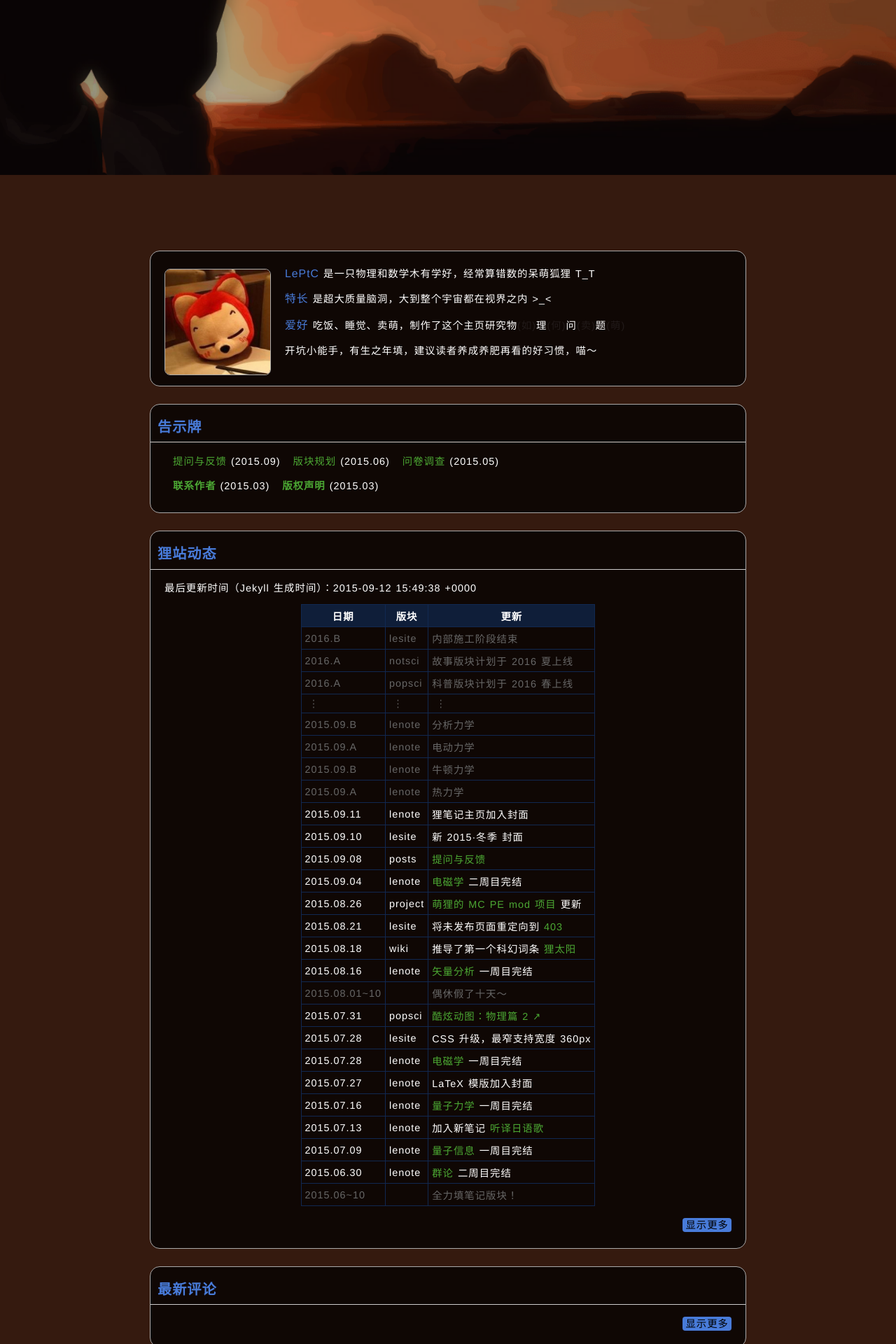
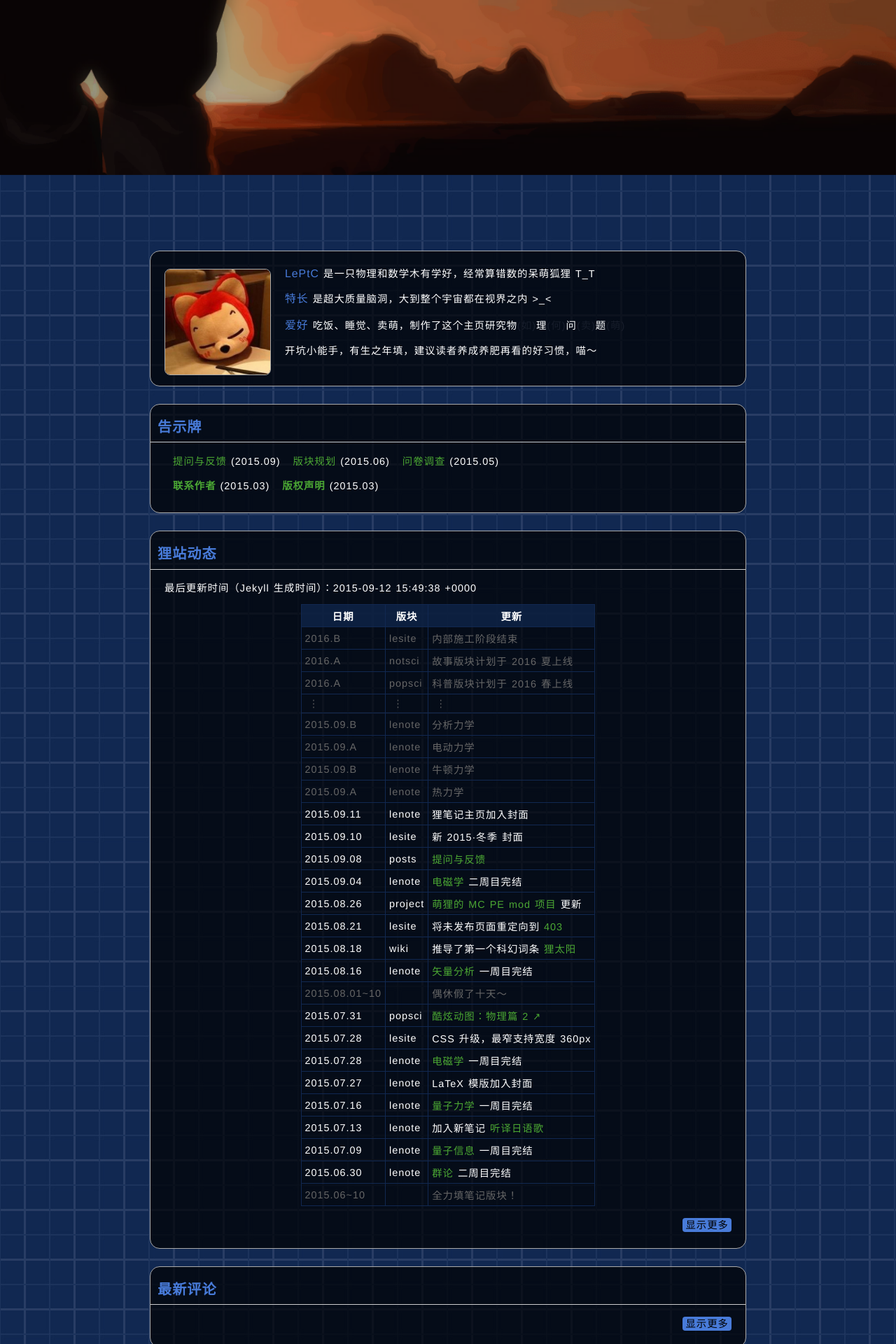
Before and after one commit to LePtC/LePtC.github.io, a Jekyll site: the page built from index.html, in a window 1280 px wide. Shown: the part 650-2570 px from the top of the page at 70% size. Built offline with Jekyll 4.4.1, drawn with Linux system fonts in a browser that asks for light colours; Markdown is read by kramdown in place of the engine named in the settings; formulas are drawn with MathJax 3; comment, search, counter and statistics services are not loaded.

Commit message:
update css

```diff
--- a/css/homepage.css
+++ b/css/homepage.css
@@ -4,7 +4,7 @@
 
 
 body {
-  background: #151D34;
+  background-color: #151D34;
 }
 
 img.sky{
--- a/css/homepage15B.css
+++ b/css/homepage15B.css
@@ -4,7 +4,7 @@
 
 
 body{
-	background: #351A0F;
+	background-color: #351A0F;
 }
 span.glass{
   color: #F05B1C;
```
